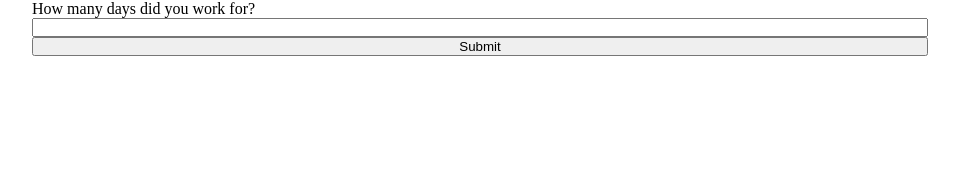
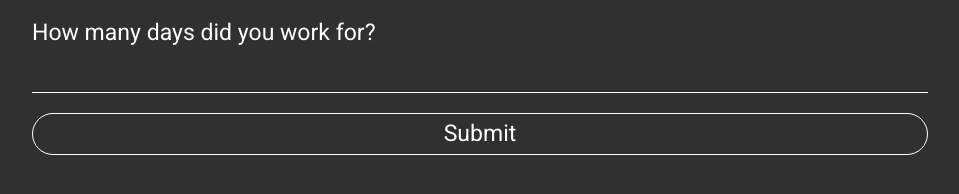
Before and after one commit to AlanConstantino/Edible-Arrangements-Delivery-Calculator, a website built with webpack: page index.html in a window 1280 px wide. Shown: the whole page, without its empty margins (160-1119 px from the left). Built offline with nearby package versions, Linux system fonts and the light colour scheme.

Commit message:
Added CSS styling

```diff
--- a/style.css
+++ b/style.css
@@ -1,10 +1,21 @@
 * {
     margin: 0;
     padding: 0;
+    font-family: 'Roboto', sans-serif;
+    font-size: 1.2rem;
+    color: #ffffff;
+    box-sizing: border-box;
+}
+
+html {
+    background-color: #303030;
 }
 
 body {
-    margin: 0 15%;
+    color: #D6CFCB;
+    padding: 0 15%;
+    padding-top: 1rem;
+    padding-bottom: 4rem;
 }
 
 form {
@@ -12,6 +23,46 @@ form {
     flex-direction: column;
 }
 
+textarea {
+    padding: 0.5rem 0;
+    outline: none;
+    resize: none;
+}
+
 .hide {
     display: none;
 }
+
+.button {
+    background-color: transparent;
+    border: 0.1rem solid #ffffff;
+    outline: none;
+    padding: 0.35rem;
+    border-radius: 2rem;
+}
+
+.button:hover {
+    cursor: pointer;
+    color: #303030;
+    background-color: #ffffff;
+}
+
+input, textarea {
+    margin-top: 1rem;
+    background-color: transparent;
+    border: none;
+    outline: none;
+    color: #ffffff;
+    text-align: center;
+}
+
+input {
+    border-radius: 0;
+    border-bottom: 0.1rem solid #ffffff;
+}
+
+textarea {
+    height: 60vh;
+    border: 0.1rem solid #ffffff;
+    border-radius: 0.5rem;
+}
```
